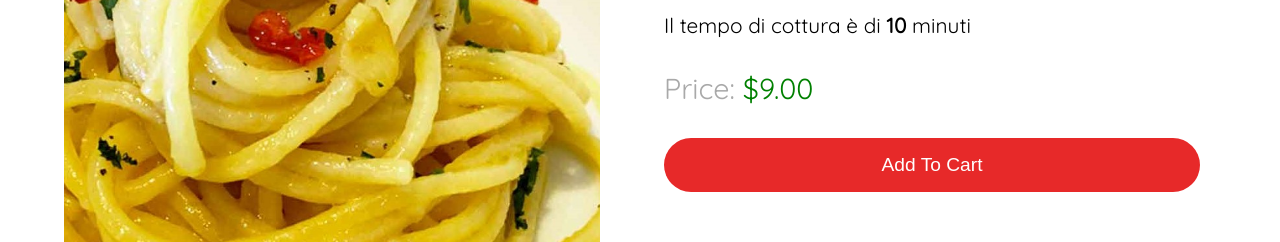
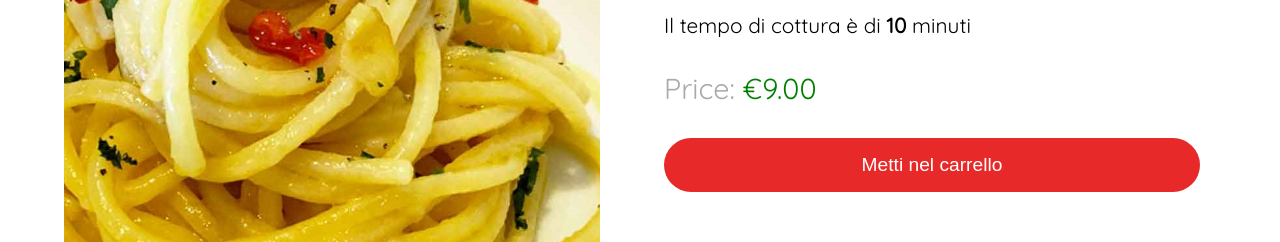
Before and after one commit to Nicholas-Santoro/angular-food, an Angular app: page /food/1 in a window 1280 px wide. Shown: the part 330-572 px from the top of the page. Built offline with nearby package versions, Linux system fonts and the light colour scheme.

Commit message:
feat: cambio valuta

```diff
--- a/src/app/food-page/food-page.component.html
+++ b/src/app/food-page/food-page.component.html
@@ -14,10 +14,10 @@
         </div>
 
         <div class="price">
-            <span>{{food.price|currency}}</span>
+            <span>{{food.price|currency:'€'}}</span>
         </div>
 
-        <button >Add To Cart</button>
+        <button >Metti nel carrello</button>
     </div>
 
 </div>
```
